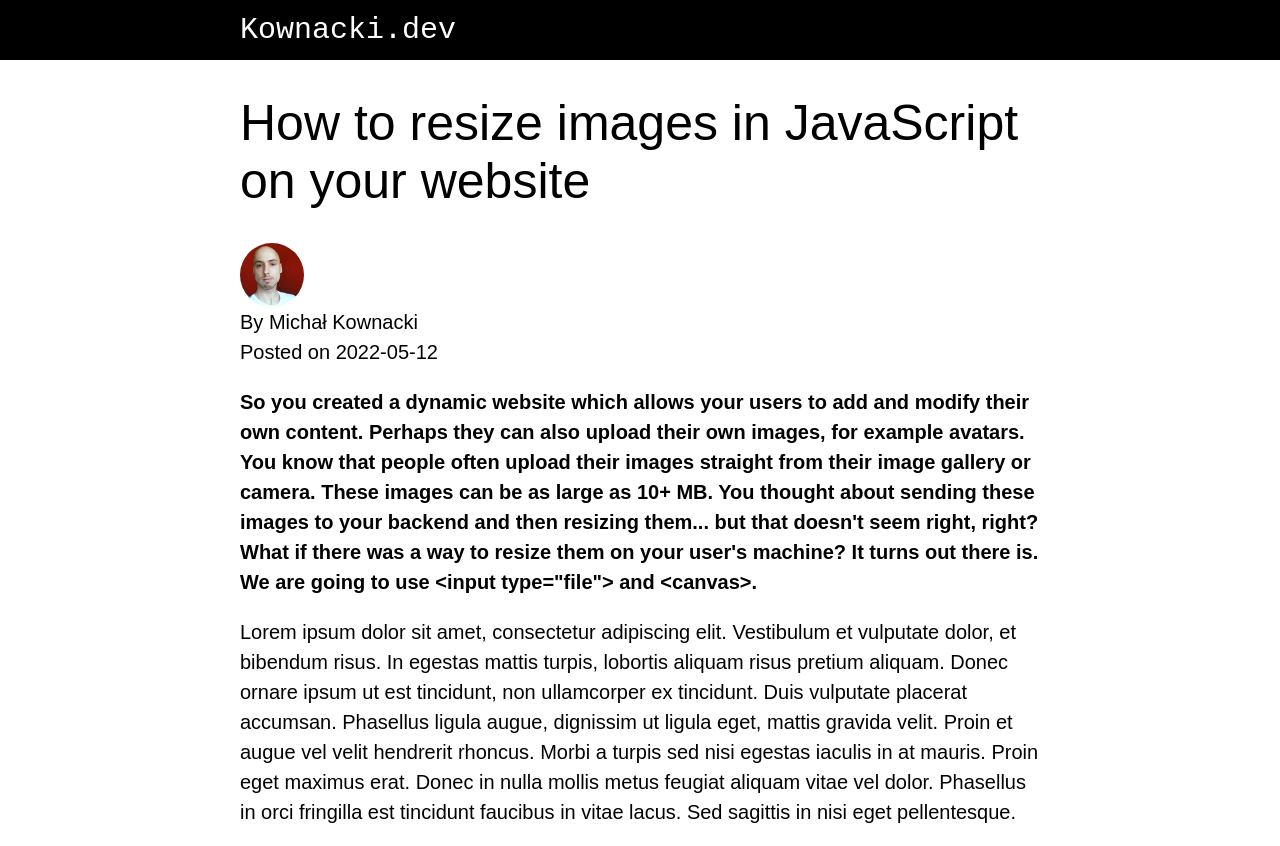
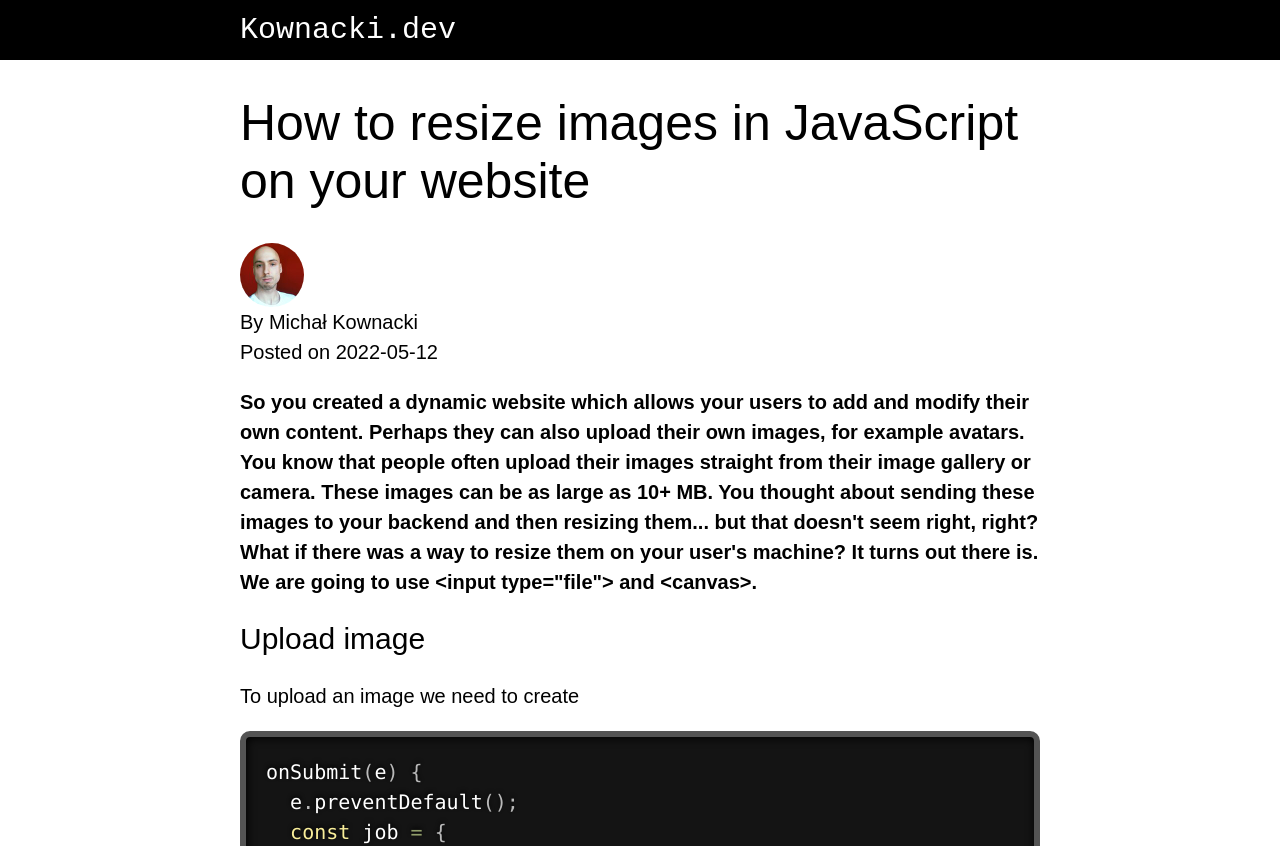
Before and after one commit to kownacki/kownacki.dev, a React (Create React App) app: page /test in a window 1280 px wide. Shown: the top 846 px of the page. Built offline with nearby package versions, Linux system fonts and the light colour scheme.

Commit message:
Add prism code snippet.

```diff
--- a/src/Article/Article.tsx
+++ b/src/Article/Article.tsx
@@ -1,4 +1,6 @@
-import React, { FC } from 'react';
+import React, { FC, useEffect } from 'react';
+import Prism from 'prismjs';
+import 'prismjs/themes/prism-twilight.css';
 import styled from 'styled-components';
 import { ArticleType } from '../types';
 import { Author } from './Author';
@@ -17,6 +19,10 @@ export interface ArticleProps {
 }
 
 export const Article: FC<ArticleProps> = ({ article}) => {
+  useEffect(() => {
+    Prism.highlightAll();
+  }, [article.content]);
+
   return (
     <Root>
       <h1>{article.title}</h1>
--- a/src/articles/test.ts
+++ b/src/articles/test.ts
@@ -1,3 +1,11 @@
+const code = `onSubmit(e) {
+  e.preventDefault();
+  const job = {
+    title: 'Developer',
+    company: 'Facebook',
+  };
+};`
+
 export const introduction = `
   So you created a dynamic website which allows your users to add and modify their own content.
   Perhaps they can also upload their own images, for example avatars. You know that people often upload their
@@ -8,7 +16,9 @@ export const introduction = `
 `;
 
 export const content = `
+  <h2>Upload image</h2>
   <p>
-    Lorem ipsum dolor sit amet, consectetur adipiscing elit. Vestibulum et vulputate dolor, et bibendum risus. In egestas mattis turpis, lobortis aliquam risus pretium aliquam. Donec ornare ipsum ut est tincidunt, non ullamcorper ex tincidunt. Duis vulputate placerat accumsan. Phasellus ligula augue, dignissim ut ligula eget, mattis gravida velit. Proin et augue vel velit hendrerit rhoncus. Morbi a turpis sed nisi egestas iaculis in at mauris. Proin eget maximus erat. Donec in nulla mollis metus feugiat aliquam vitae vel dolor. Phasellus in orci fringilla est tincidunt faucibus in vitae lacus. Sed sagittis in nisi eget pellentesque.
+    To upload an image we need to create
+    <pre><code class="language-javascript">${code}</code></pre>
   </p>
 `;
```
Also changed, not shown: package.json (+5 -3 lines), 1 other file (tests, documents, lock files or other folders).
